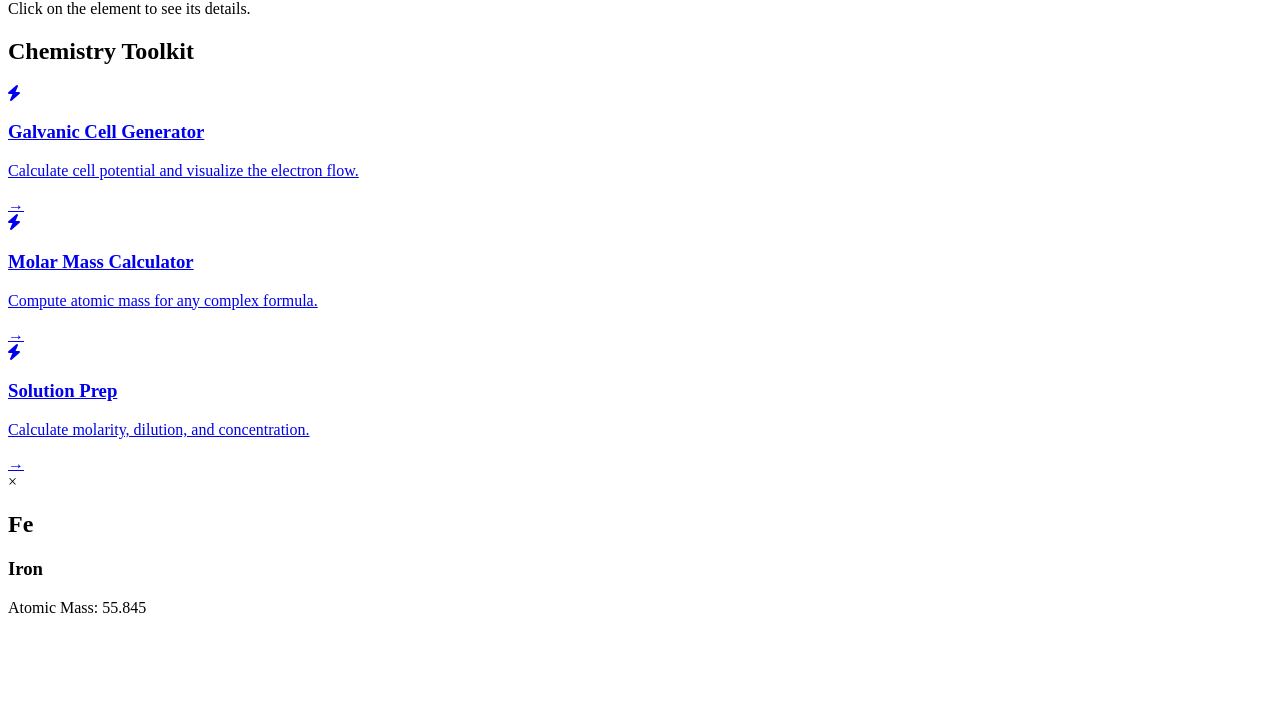
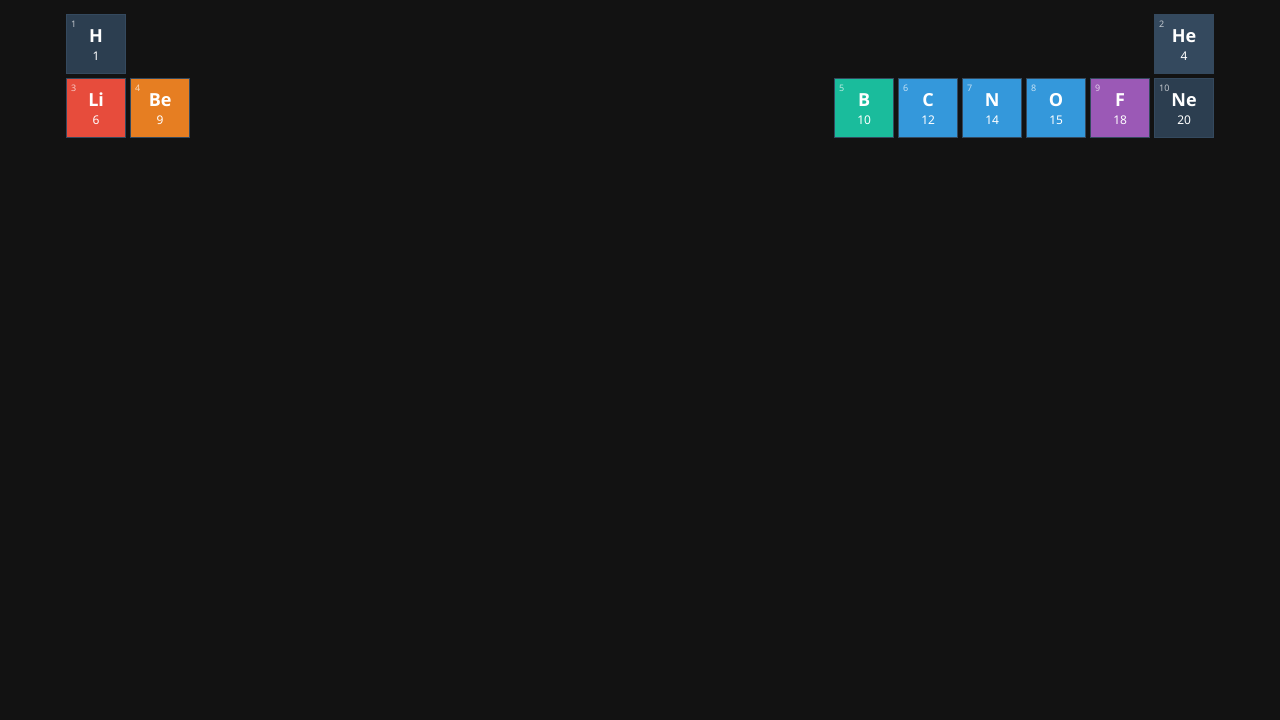
Before and after one commit to gravityonmars/ChemDashboard, a plain HTML site: page index.html in a window 1280 px wide. Shown: the part 80-800 px from the top of the page. Drawn offline with Linux system fonts and the light colour scheme.

Commit message:
Completed the structure and stylling and now starting periodic table elements

```diff
--- a/index.html
+++ b/index.html
@@ -8,55 +8,22 @@
     <link rel="stylesheet" href="https://cdnjs.cloudflare.com/ajax/libs/font-awesome/6.0.0/css/all.min.css">
 </head>
 <body>
-    <header class="main-header">
-        <h1>Modern Periodic Table</h1>
-        <p class="subtitle">Click on the element to see its details.</p>
-    </header>
 
-    <section id="periodic-table-wrapper">
-        <div id="periodic-table" class="grid-table">
-
-        </div>
-    </section>
-
-    <section id="tools-section">
-        <h2 class="section-title">Chemistry Toolkit</h2>
-        <div class="cards-container">
-            <a href="tools/galvanic/index.html">
-                <div class="card-icon"><i class="fas fa-bolt"></i></div>
-                <div class="card-content">
-                    <h3>Galvanic Cell Generator</h3>
-                    <p>Calculate cell potential and visualize the electron flow.</p>
-                </div>
-                <div class="card-arrow">&rarr;</div>
-            </a>
-            <a href="tools/molar/index.html">
-                <div class="card-icon"><i class="fas fa-bolt"></i></div>
-                <div class="card-content">
-                    <h3>Molar Mass Calculator</h3>
-                    <p>Compute atomic mass for any complex formula.</p>
-                </div>
-                <div class="card-arrow">&rarr;</div>
-            </a>
-            <a href="tools/solutions/index.html">
-                <div class="card-icon"><i class="fas fa-bolt"></i></div>
-                <div class="card-content">
-                    <h3>Solution Prep</h3>
-                    <p>Calculate molarity, dilution, and concentration.</p>
-                </div>
-                <div class="card-arrow">&rarr;</div>
-            </a>
-        </div>
-    </section>
+    <div class="main-container">
+        <h1 style="justify-content: center; text-align: center;">MODERN PERIODIC TABLE</h1>
+        <div id="periodic-table" class="grid-container">
+            </div>
+    </div>
 
     <div id="element-modal" class="modal hidden">
         <div class="modal-content">
-            <span id="close-modal">&times;</span>
-            <h2 id="modal-symbol">Fe</h2>
-            <h3 id="modal-name">Iron</h3>
-            <p id="modal-details">Atomic Mass: 55.845</p>
+            <span id="close-btn">&times;</span>
+            <h2 id="modal-name">Element Name</h2>
+            <p id="modal-desc">Details here...</p>
         </div>
     </div>
+
+
 
     <script src="script.js"></script>
 </body>
--- a/script.js
+++ b/script.js
@@ -0,0 +1,55 @@
+const elements = [
+    { number: 1, symbol: "H", name: "Hydrogen", mass: 1.008, col: 1, row: 1, category: "nonmental" },
+    { number: 2, symbol: "He", name: "Helium", mass: 4.0026, col: 18, row: 1, category: "noble" },
+    { number: 3, symbol: "Li", name: "Lithium", mass: 6.94, col: 1, row: 2, category: "alkali" },
+    { number: 4, symbol: "Be", name: "Beryllium", mass: 9.0122, col: 2, row: 2, category: "alkaline" },
+    { number: 5, symbol: "B", name: "Boron", mass: 10.81, col: 13, row: 2, category: "metalloid" },
+    { number: 6, symbol: "C", name: "Carbon", mass: 12.011, col: 14, row: 2, category: "nonmetal" },
+    { number: 7, symbol: "N", name: "Nitrogen", mass: 14.007, col: 15, row: 2, category: "nonmetal" },
+    { number: 8, symbol: "O", name: "Oxygen", mass: 15.999, col: 16, row: 2, category: "nonmetal"},
+    { number: 9, symbol: "F", name: "Fluorine", mass: 18.998, col: 17, row: 2, category: "halogen"},
+    { number: 10, symbol: "Ne", name: "Neon", mass: 20.180, col: 18, row:2, category: "nobel" },
+
+];
+
+const tableContainer = document.getElementById('periodic-table');
+const modal = document.getElementById('element-modal');
+const modalName = document.getElementById('modal-name');
+const modalDesc = document.getElementById('modal-desc');
+const closeBtn = document.getElementById('close-btn');
+
+function createTable() {
+    elements.forEach(el => {
+        const div = document.createElement('div');
+        div.classList.add('element');
+
+        if(el.category) div.classList.add(el.category);
+
+        div.style.gridColumn = el.col;
+        div.style.gridRow = el.row;
+
+        div.innerHTML = `
+            <span class="number">${el.number}</span>
+            <span class="symbol">${el.symbol}</span>
+            <span class="mass">${Math.floor(el.mass)}</span>
+        `;
+
+        div.addEventListener('click', () => showDetails(el));
+
+        tableContainer.appendChild(div);
+    });
+}
+
+function showDetails(el) {
+    modalName.innerText = `${el.name} (${el.symbol})`;
+    modalDesc.innerText = `Atomic Number: ${el.number}\nAtomic Mass: ${el.mass}\nCategory: ${el.category}`;
+    modal.classList.remove('hidden');
+    modal.style.display = 'flex';
+}
+
+closeBtn.onclick = () => {
+    modal.classList.add('hidden');
+    modal.style.display = 'none';
+};
+
+createTable();
--- a/style.css
+++ b/style.css
@@ -0,0 +1,127 @@
+body {
+    font-family: 'Segoe UI', Tahoma, Geneva, Verdana, sans-serif;
+    background-color: #121212;
+    color: white;
+    display: flex;
+    justify-content: center;
+}
+
+.grid-container{
+    display: grid;
+    grid-template-columns: repeat(18, 60px);
+    grid-template-rows: repeat(10, 60px);
+    gap: 4px;
+    margin-top: 20px;
+}
+
+.element{
+    background-color: #2c3e50;
+    border: 1px solid #34495e;
+    display: flex;
+    flex-direction: column;
+    justify-content: center;
+    align-items: center;
+    cursor: pointer;
+    transition: transform 0.2s, background-color 0.2s;
+    font-size: 12px;
+    position: relative;
+}
+
+.element:hover{
+    transform: scale(1.2);
+    z-index: 10;
+    box-shadow: 0 0 10px rgba(255,255,255,0.5);
+}
+
+.symbol{
+    font-size: 18px;
+    font-weight: bold;
+}
+
+.number{
+    position: absolute;
+    top: 2px;
+    left: 4px;
+    font-size: 9px;
+    opacity: 0.7;
+}
+
+/* Existing styles */
+.alkali {
+    background-color: #e74c3c;
+    color: white;
+}
+
+.alkaline {
+    background-color: #e67e22;
+    color: white;
+}
+
+.transition {
+    background-color: #f1c40f;
+    color: black;
+}
+
+.post-transition {
+    background-color: #2ecc71;
+    color: white;
+}
+
+.metalloid {
+    background-color: #1abc9c;
+    color: white;
+}
+
+.nonmetal {
+    background-color: #3498db;
+    color: white;
+}
+
+.halogen {
+    background-color: #9b59b6;
+    color: white;
+}
+
+.noble {
+    background-color: #34495e;
+    color: white;
+}
+
+.lanthanide {
+    background-color: #f39c12;
+    color: white;
+}
+
+.actinide {
+    background-color: #d35400;
+    color: white;
+}
+
+.hidden{
+    display: none;
+    visibility: hidden;
+}
+
+.modal{
+    position: fixed;
+    top: 0; left: 0; width: 100%; height: 100%;
+    background: rgba(0,0,0,0.8);
+    display: flex;
+    justify-content: center;
+    align-items: center;
+    z-index: 100;
+}
+
+.modal-content{
+    background: #333;
+    padding: 20px;
+    border-radius: 8px;
+    min-width: 300px;
+    text-align: center;
+}
+
+#close-btn{
+    float: right;
+    cursor: pointer;
+    font-size: 20px;
+}
```
